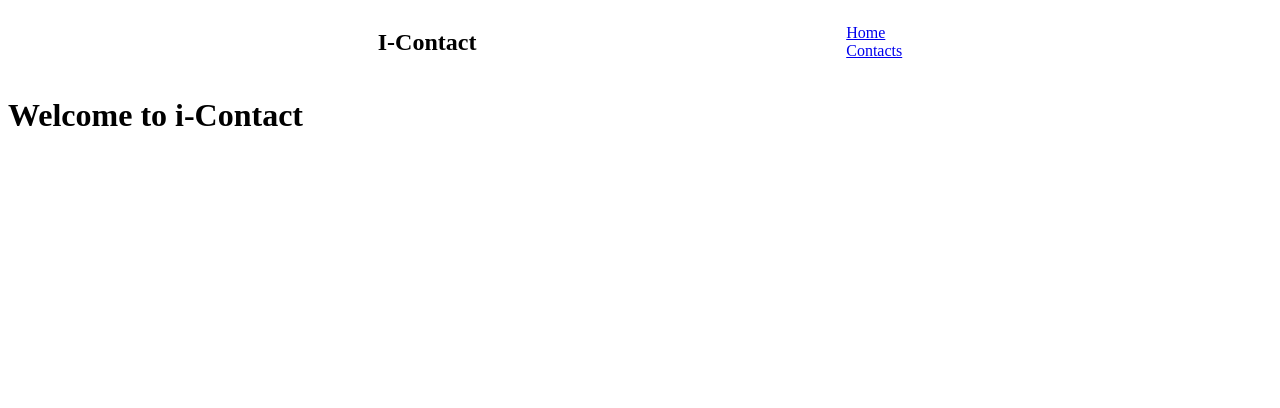
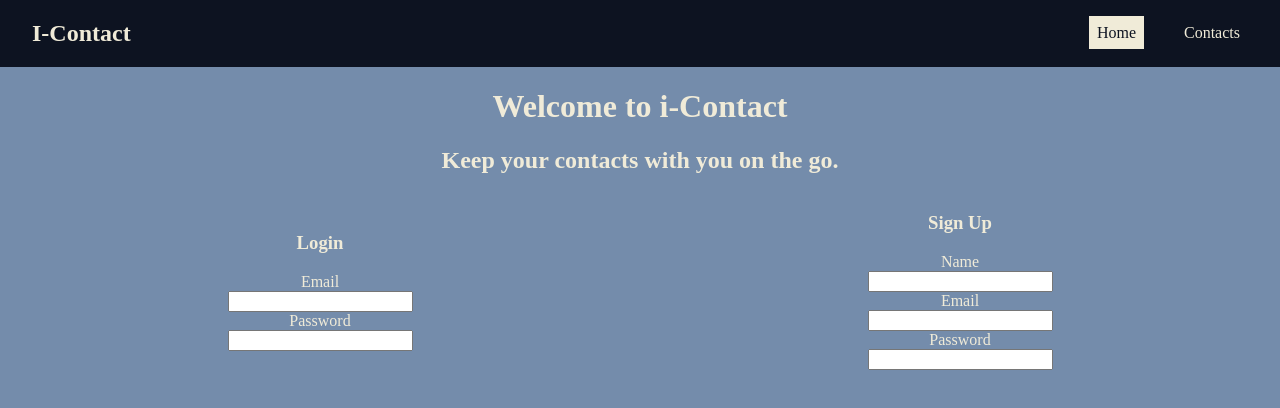
Before and after one commit to Mubarek-Hassen/contacts-client, a React (Vite) app: page / in a window 1280 px wide. Shown: the top 408 px of the page. Built offline with nearby package versions, Linux system fonts and the light colour scheme.

Commit message:
forms added

```diff
--- /dev/null
+++ b/src/App.css
@@ -0,0 +1,6 @@
+body {
+  margin: 0;
+  background-color: #748CAB;
+  color: #F0EBD8;
+  text-align: center;
+}
--- a/src/components/Header.jsx
+++ b/src/components/Header.jsx
@@ -6,16 +6,20 @@ function Header() {
   return (
     <header className={classes.header}>
       <div className={classes.logo}>
-      <h2 >I-Contact</h2>
+      <h2>I-Contact</h2>
       </div>
       <nav>
         <ul className={classes.list}>
-          <NavLink to="/">
-            <li>Home</li>
-          </NavLink>
-          <NavLink to="/contact">
-            <li>Contacts</li>
-          </NavLink>
+          <li>
+            <NavLink to="/" className={({isActive})=> isActive ? classes.active : undefined} end>
+              Home
+            </NavLink>
+          </li>
+          <li>
+            <NavLink to="/contacts" className={({isActive})=> isActive ? classes.active : undefined}>
+              Contacts
+            </NavLink>
+          </li>
         </ul>
       </nav>
     </header>
--- a/src/components/Header.module.css
+++ b/src/components/Header.module.css
@@ -1,10 +1,28 @@
+.header {
+  display: flex;
+  justify-content: space-between;
+  align-items: center;
+  gap: 2rem;
+  background-color: #0D1321;
+}
+.header > * {
+  margin: 0 2rem;
+}
+
+
 .list {
   list-style: none;
   padding: 0%;
+  display: flex;
+  gap: 2rem;
 }
-
-.header {
-  display: flex;
-  justify-content: space-evenly;
-  align-items: center;
+.list a {
+  color: #F0EBD8;
+  text-decoration: none;
+  padding: 0.5rem;
 }
+.list a:hover,
+.list a.active {
+  background-color: #F0EBD8;
+  color: #0D1321;
+}
--- a/src/pages/Home.jsx
+++ b/src/pages/Home.jsx
@@ -1,10 +1,18 @@
-// import classes from "../style/Home.module.css"
+import classes from "../style/Home.module.css"
+
+import Login from "./Login"
+import SignUp from "./SignUp"
 
 function Home() {
 
   return (
     <>
     <h1>Welcome to i-Contact</h1>
+    <h2>Keep your contacts with you on the go.</h2>
+    <div className={classes.acc}>
+      <Login />
+      <SignUp />
+    </div>
     </>
   )
 }
--- /dev/null
+++ b/src/pages/Login.jsx
@@ -0,0 +1,20 @@
+
+
+function Login() {
+  return (
+    <>
+    <form>
+    <h3>Login</h3>
+      <label htmlFor="email">Email</label>
+      <br />
+      <input type="text" name="email"/>
+      <br />
+      <label htmlFor="password">Password</label>
+      <br />
+      <input type="password" name="password"/>
+    </form>
+    </>
+  )
+}
+
+export default Login
--- /dev/null
+++ b/src/pages/SignUp.jsx
@@ -0,0 +1,24 @@
+
+
+function SignUp() {
+  return (
+    <>
+    <form>
+      <h3>Sign Up</h3>
+      <label htmlFor="name">Name</label>
+      <br />
+      <input type="text" name="name" />
+      <br />
+      <label htmlFor="email">Email</label>
+      <br />
+      <input type="text" name="email" />
+      <br />
+      <label htmlFor="password">Password</label>
+      <br />
+      <input type="password" name="password" />
+    </form>
+    </>
+  )
+}
+
+export default SignUp
--- a/src/style/Home.module.css
+++ b/src/style/Home.module.css
@@ -0,0 +1,5 @@
+.acc {
+  display: flex;
+  justify-content: space-around;
+  align-items: center;
+}
```
Also changed, not shown: src/App.jsx (+8 -2 lines).
